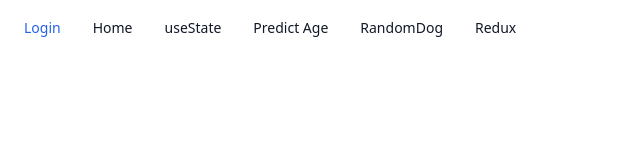
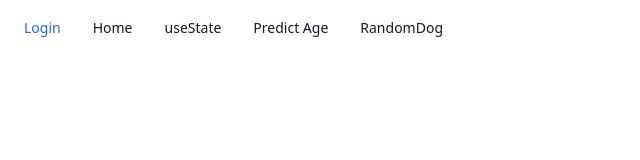
Before and after one commit to viniciusnreno/react-exercises, a React (Vite) app: page / in a window 1280 px wide. Shown: the top 160 px of the page, without its empty margins (0-640 px from the left). Built offline with nearby package versions, Linux system fonts and the light colour scheme.

Commit message:
firebase

```diff
--- a/package.json
+++ b/package.json
@@ -13,6 +13,7 @@
     "@reduxjs/toolkit": "^1.9.3",
     "@tanstack/react-query": "^4.26.1",
     "axios": "^1.3.4",
+    "firebase": "^9.17.2",
     "react": "^18.2.0",
     "react-dom": "^18.2.0",
     "react-hook-form": "^7.43.5",
--- a/src/components/Navbar/index.jsx
+++ b/src/components/Navbar/index.jsx
@@ -36,11 +36,6 @@ const Navbar = () => {
                       <span className="text-gray-900 dark:text-white hover:underline" aria-current="page">RandomDog</span>
                     </Link>
                   </li>
-                  <li>
-                    <Link to="/classes/Redux">
-                      <span className="text-gray-900 dark:text-white hover:underline" aria-current="page">Redux</span>
-                    </Link>
-                  </li>
                 </ul>
               </div>
               <div className="flex items-center">
--- a/src/pages/Redux/index.jsx
+++ /dev/null
@@ -1,11 +0,0 @@
-import Header from '../../components/Header'
-
-const Redux = () => {
-  return (
-    <div className="content">
-      <Header title="Redux" />
-    </div>
-  )
-}
-
-export default Redux;
```
Also changed, not shown: firebase.json (added), 2 other files (tests, documents, lock files or other folders).
